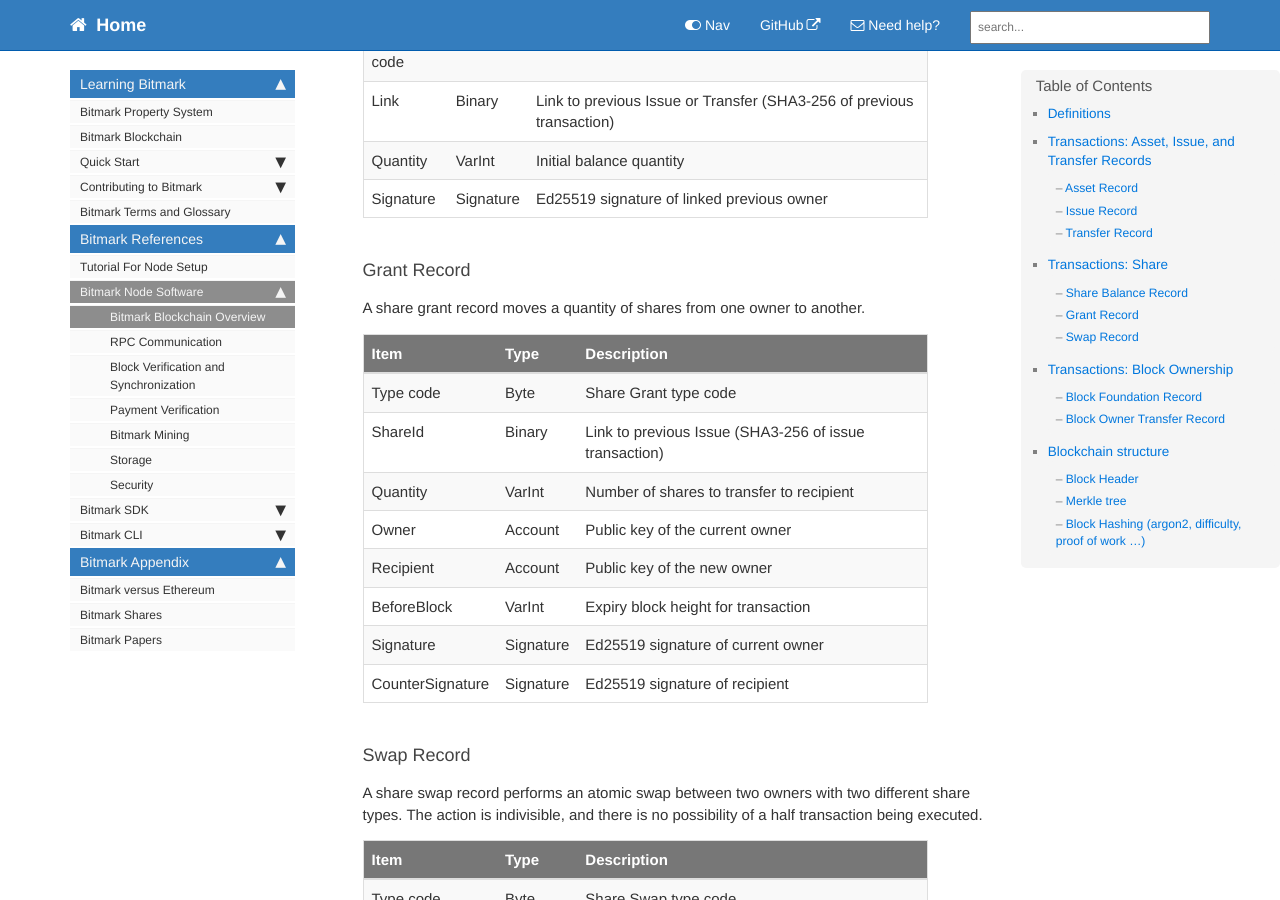
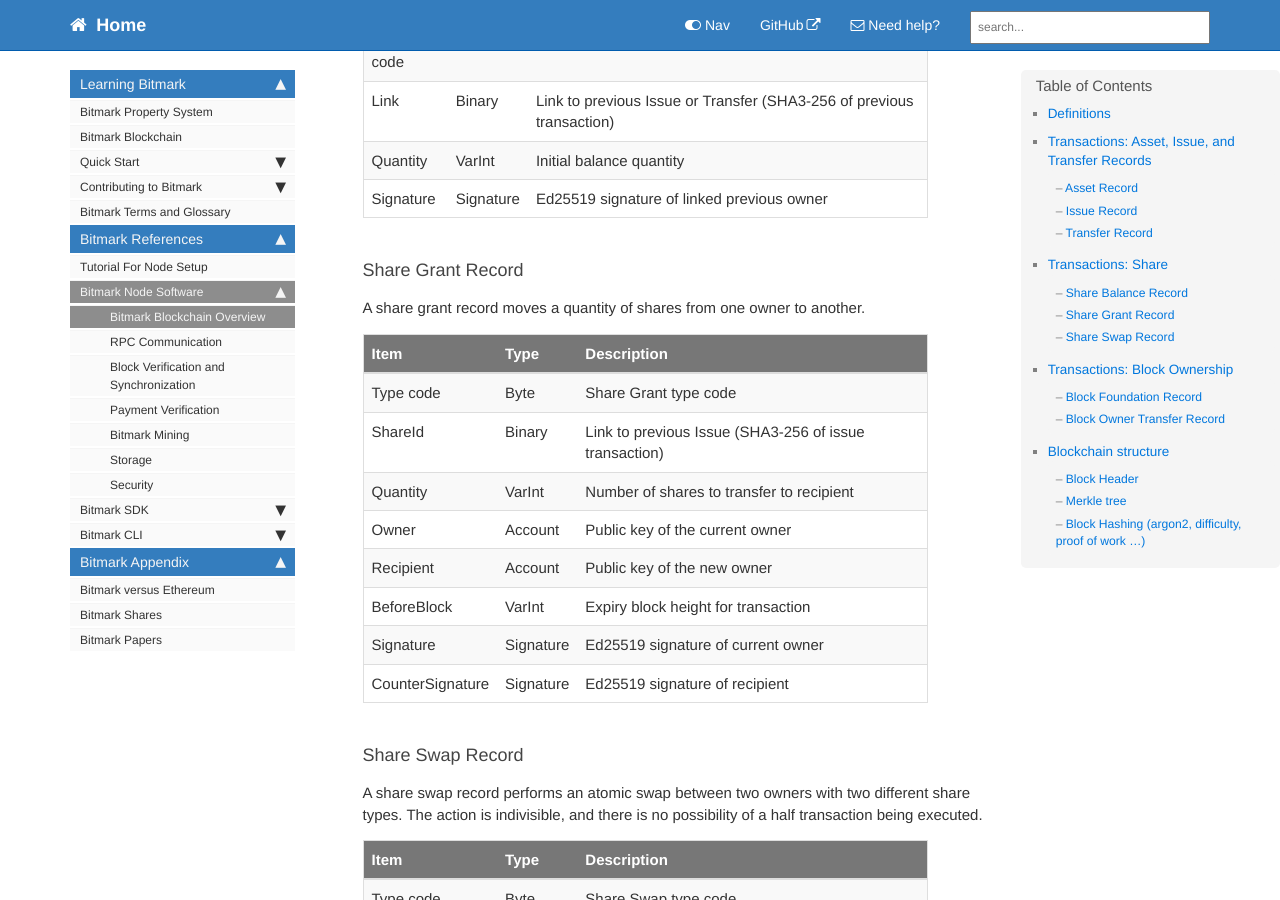
Before and after one commit to bitmark-inc/docs, a Jekyll site: the page built from pages/bitmark-references/bitmark-node-software/bitmark-blockchain-overview.md, in a window 1280 px wide and 900 px high, scrolled down 2997 px. Built offline with Jekyll 4.4.1, drawn with Linux system fonts in a browser that asks for light colours; comment, search, counter and statistics services are not loaded.

Commit message:
Update bitmark-blockchain-overview.md

```diff
--- a/pages/bitmark-references/bitmark-node-software/bitmark-blockchain-overview.md
+++ b/pages/bitmark-references/bitmark-node-software/bitmark-blockchain-overview.md
@@ -145,7 +145,7 @@
 Signature        | Signature | Ed25519 signature of linked previous owner
 
 
-### Grant Record
+### Share Grant Record
 
 A share grant record moves a quantity of shares from one owner to another.
 
@@ -160,7 +160,7 @@
 Signature        | Signature | Ed25519 signature of current owner
 CounterSignature | Signature | Ed25519 signature of recipient
 
-### Swap Record
+### Share Swap Record
 
 A share swap record performs an atomic swap between two owners
 with two different share types.  The action is indivisible, and there
```
